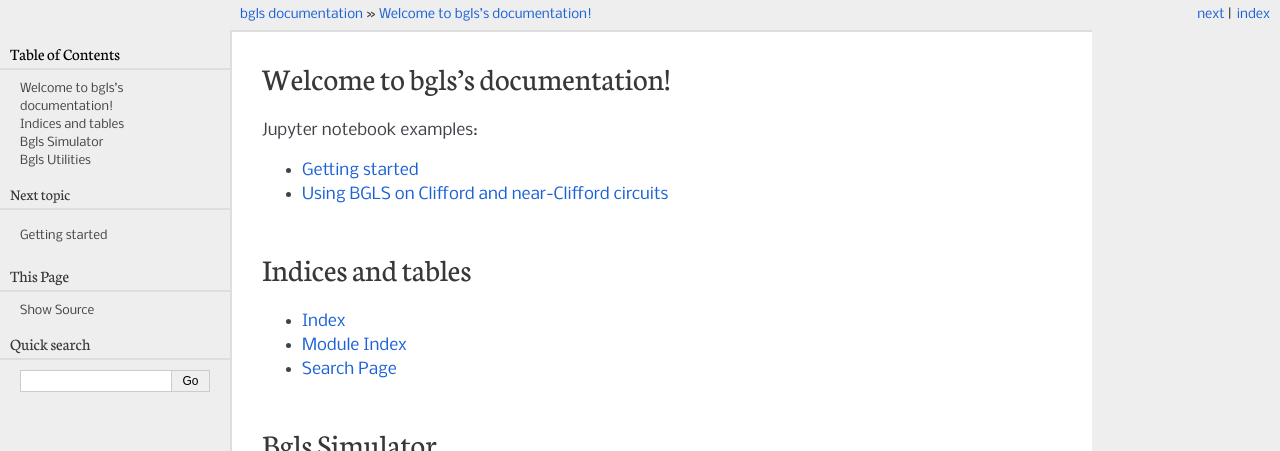
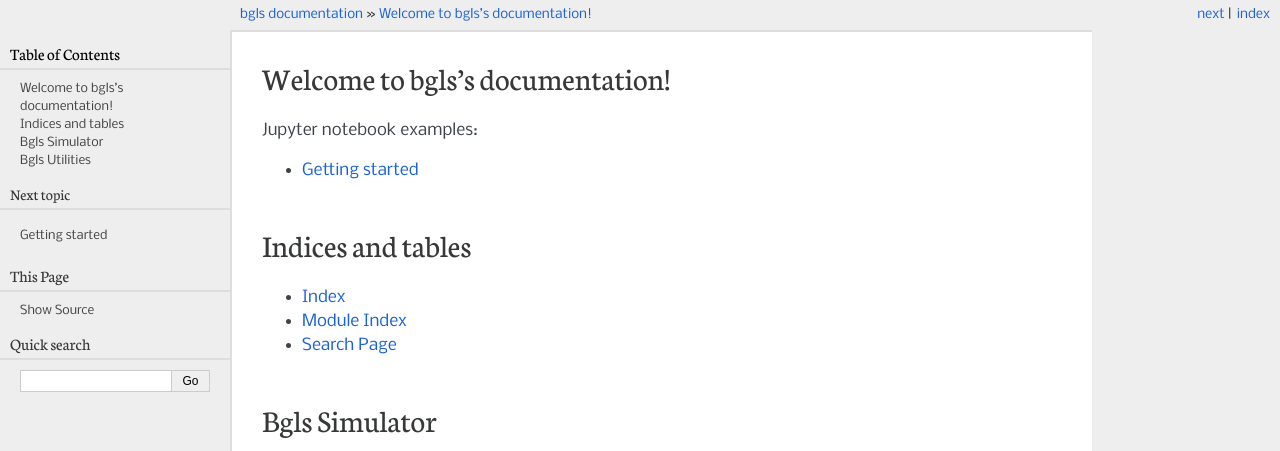
Before and after one commit to asciineuron/bgls, a Sphinx documentation site: the page built from docs/index.rst, in a window 1280 px wide, cut to the strip 0-451 px from the top of the page. Built offline with Sphinx 7.4.7, drawn with Linux system fonts in a browser that asks for light colours.

Commit message:
Trying to determine if builds without bad notebook

```diff
--- a/docs/index.rst
+++ b/docs/index.rst
@@ -6,7 +6,6 @@ Welcome to bgls's documentation!
    :caption: Jupyter notebook examples:
 
    start.ipynb
-   clifford_simulation.ipynb
 
 
 Indices and tables
--- a/docs/requirements.txt
+++ b/docs/requirements.txt
@@ -1,3 +1,4 @@
 furo==2021.11.16
 myst_nb~=0.17.2
 cirq-core~=1.1.0
+bgls
```
